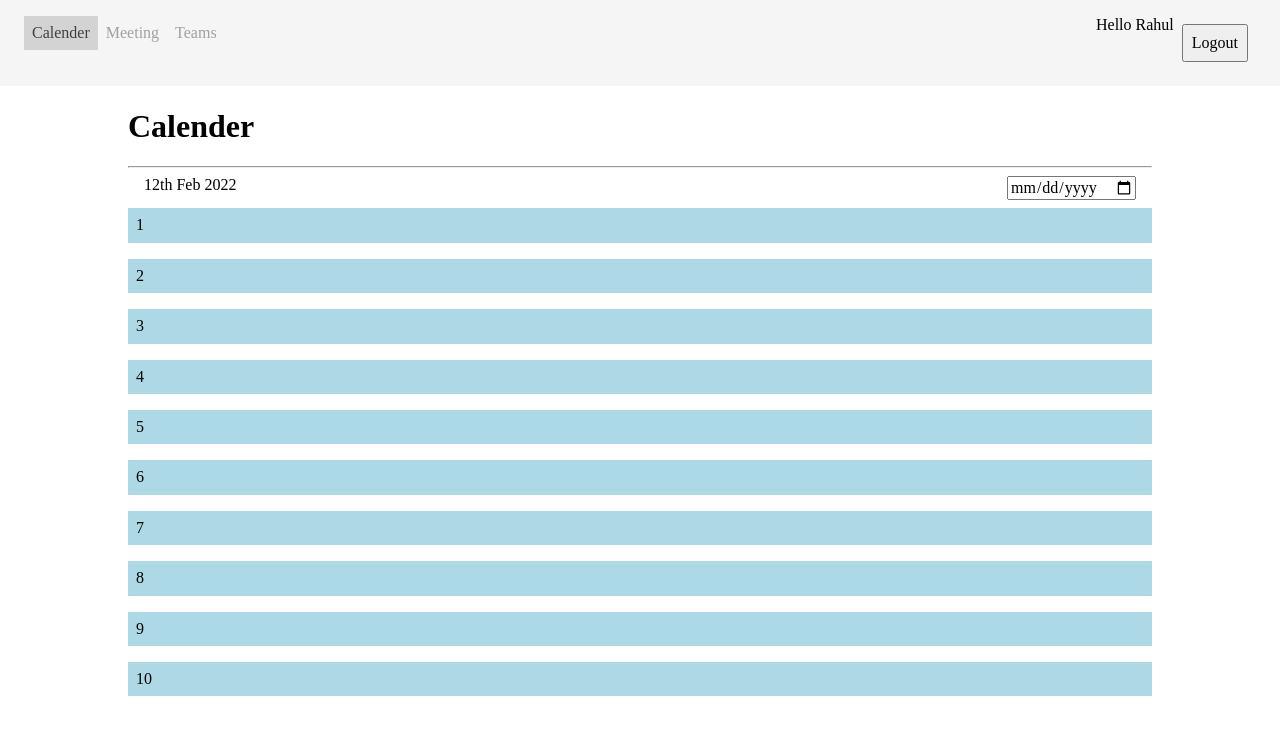
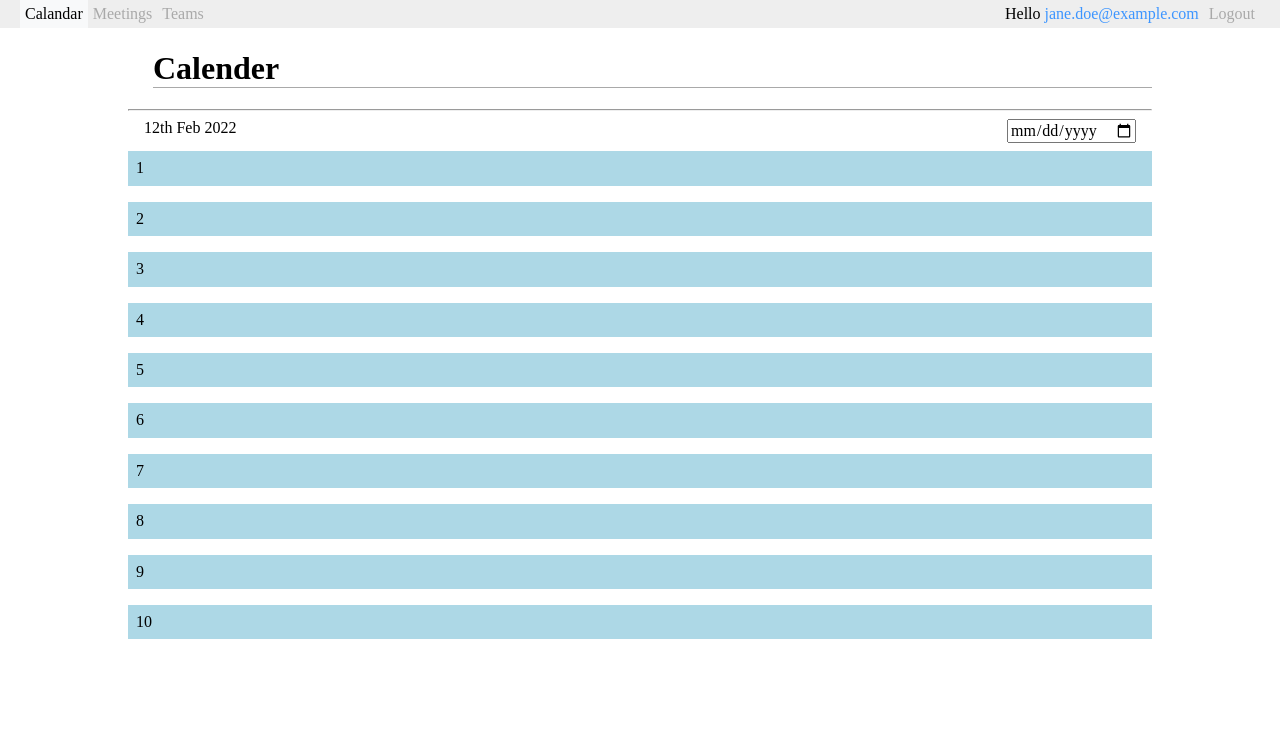
Before and after one commit to rahul7045/MeetingsApp, a plain HTML site: page index.html in a window 1280 px wide. Drawn offline with Linux system fonts and the light colour scheme.

Commit message:
navbar changes done

```diff
--- a/css/nav.css
+++ b/css/nav.css
@@ -1,93 +1,88 @@
-.main-menu {
-    display: flex;
-    justify-content: space-between;
-    padding: 1em 1.5em;
-    background-color: rgb( 245, 245, 245 );
-}
-
-.left-nav{
-    float: left;
-}
-
-.right-nav{
-    float: right;
-}
-
-.d-bg-none{
-    display: block;
-}
 
 
-.d-bg-block{
-  display: none;
-}
-.nav a.active {
-    color: rgb( 64, 64, 64 );
-    background-color: lightgrey;
-}
+#nav-bar {
+    color: black;
+    background-color: rgb(238, 238, 238);
+  }
+  ul {
+    display: flex;
+    flex-direction: column;
+    padding: 0;
+    margin: 0;
+  }
+  h1 {
+    margin-left: 25px;
+  }
+  li {
+    flex-direction: column;
+    list-style: none;
+    padding: 5px;
+  }
+  a {
+    color: darkgrey;
+    text-decoration: none;
+  }
+  a.icon {
+    background: rgb(238, 238, 238);
+    display: block;
+    position: absolute;
+    padding: 3px;
+    border: 1px solid black;
+    border-radius: 3px;
+    right: 15px;
+    top: 10px;
+    font-size: large;
+  }
 
-a:hover{
-    background-color: lightgrey
-    ;
-}
+  header {
+    color: black;
+    background-color: rgb(238, 238, 238);
+    position: relative;
+  }
+  .my-meetings {
+    padding: 5px 10px;
+  }
+  #display-uname {
+    color: rgb(60, 149, 255);
+  }
+  li:hover {
+    background-color: rgb(248, 249, 250);
+  }
+  li:hover a {
+    color: black;
+  }
+  .active {
+    background-color: rgb(248, 249, 250);
+  }
+  .active a {
+    color: black;
+  }
+  .d-sm-none {
+    display: none;
+  }
+  .d-lg-none {
+    display: flex;
+  }
+  @media (min-width: 640px) {
+    .d-sm-none {
+      display: flex;
+    }
+    .d-lg-none {
+      display: none;
+    }
+    nav {
+      display: flex;
+      justify-content: space-between;
+      margin: 0px 20px;
+    }
 
-.d-sm-none{
-    display: none;
-}
-/*
-.d-bg-block  li{
-    display: block;
-    padding: 1em;
-    width: 100%;
-    text-align: center;
-} */
-
-
-.logout-btn{
-    margin: 0.5em;
-    padding: 0.5em;
-}
-
-
-
-
-
-
-
-@media only screen and (min-width:700px) {
-
-
-.nav {
-    display: flex;
-    flex-wrap: wrap;
-}
-
-.d-bg-block{
-    display: block;
-
-}
-
-
-
-.d-bg-none{
-    display: none;
-}
-
-.nav a {
-    display: inline-block;
-    padding: 0.5em;
-    text-decoration: none;
-    color: rgb( 160, 160, 160 );
-}
-
-.nav {
-    display: flex;
-    flex-wrap: wrap;
-}
-
-.d-sm-none{
-    display: block;
-}
-
-
-}
+    ul {
+      flex-direction: row;
+    }
+    .hide-my-meetings {
+      display: none;
+    }
+  }
+  h1 {
+    border-bottom: 1px solid darkgrey;
+  }
--- a/index.html
+++ b/index.html
@@ -16,26 +16,39 @@
 </head>
 <body>
 
-
-<nav class="main-menu">
-
-    <div class="left-nav  ">
-       <span class="d-bg-none">Meeting App</span>
-            <ul class="nav list-unstyled d-bg-block">
-                <li> <a href="" class="active"> Calender</a></li>
-                <li><a href=""> Meeting </a></li>
-                <li><a href=""> Teams</a></li>
+  <header>
+    <div class="my-meetings d-lg-none">
+      <span>my meetings</span>
+      <a class="menu-toggler icon">
+        <i class="fa fa-bars"></i>
+      </a>
+    </div>
+    <nav id="nav-bar" class="navbar d-sm-none">
+      <ul class="nav-left">
+        <li class="active">
+          <a href="calendar.html">Calandar</a>
+        </li>
+        <li>
+          <a href="meetings.html">Meetings</a>
+        </li>
+        <li >
+          <a href="teams.html">Teams</a>
+        </li>
       </ul>
-    </div>
-    <div class="right-nav">
-        <ul class="list-unstyled nav">
-            <li><button id="menu-toggler" class="d-bg-none" type="button">Menu</button></li>
-            <li> <span>Hello Rahul</span> </li>
-            <li> <span> <button  id='' class="logout-btn" type="button" >Logout</button> </span></li>
+      <ul class="nav-right">
+        <li id="hello">
+          Hello <span id="display-uname">jane.doe@example.com</span>
+        </li>
+        <li id="logout">
+          <a href=""> Logout</a>
+        </li>
       </ul>
-    </div>
     </nav>
   </header>
+
+
+
+
             <!--         Main Container      -->
     <main class="container">
   <h1>Calender</h1>
@@ -79,5 +92,8 @@
           </div>
 
     </main>
+
+
+
 </body>
 </html>
--- a/js/nav-toggle.js
+++ b/js/nav-toggle.js
@@ -1,6 +1,6 @@
-const menuToggler = document.getElementById( 'menu-toggler' );
-const leftNav = document.querySelector( 'ul' );
+const menuToggler = document.querySelector( '.menu-toggler' );
+const nav = document.querySelector( '.navbar' );
 
 menuToggler.onclick = function() {
-    leftNav.classList.toggle( 'd-bg-block' );
+nav.classList.toggle( 'd-sm-none' );
 };
```
Lines whose indentation alone changed are shown as unchanged.
